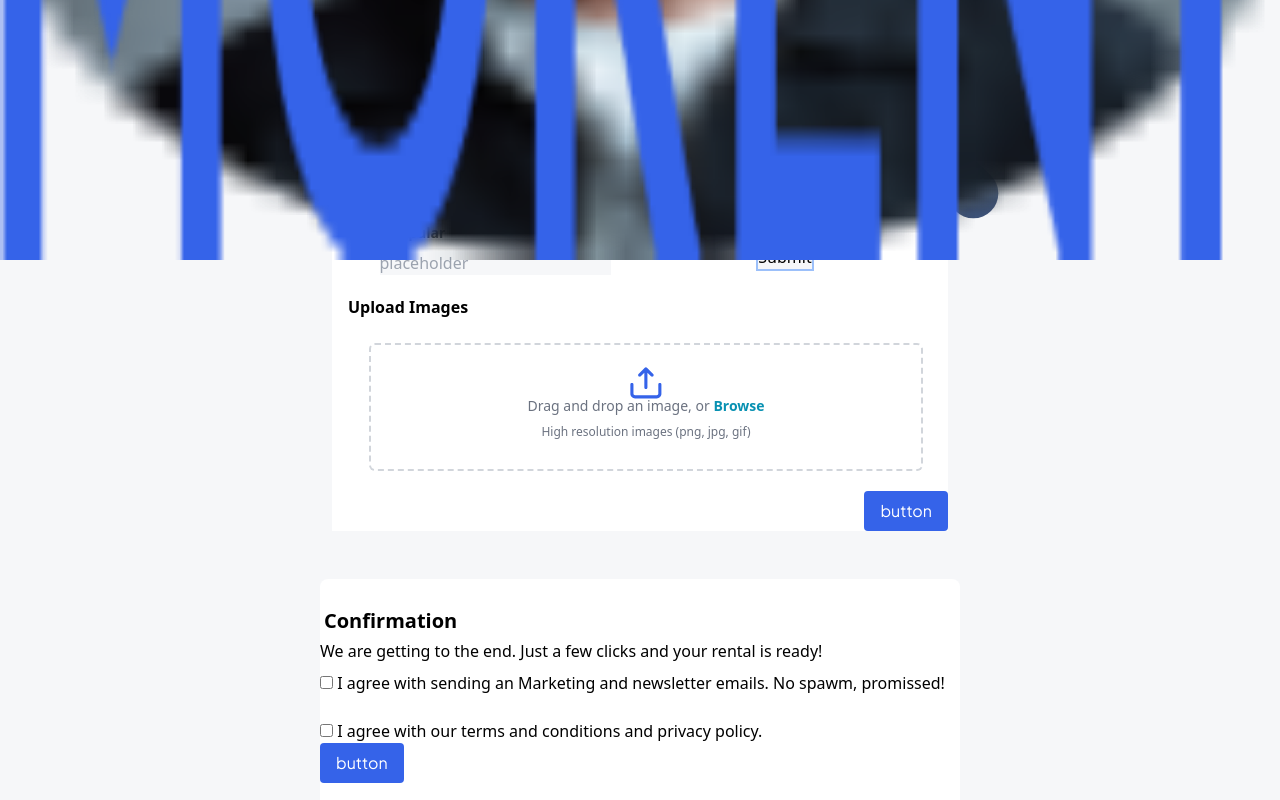
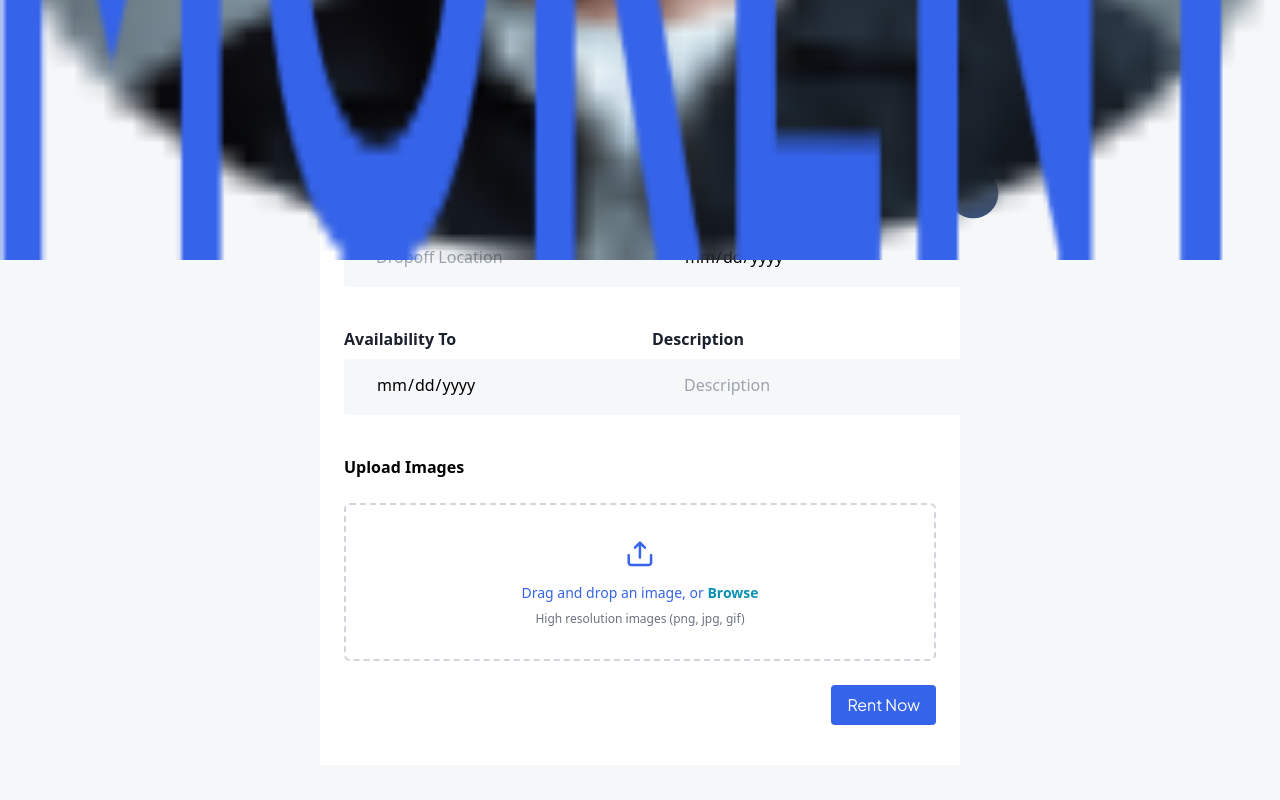
Before and after one commit to AdrienBelhomme/car, a Next.js app: page /add-car-form in a window 1280 px wide. Shown: the part 540-1340 px from the top of the page. Built offline with nearby package versions, Linux system fonts and the light colour scheme.

Commit message:
fix some css

```diff
--- a/assets/index.js
+++ b/assets/index.js
@@ -18,6 +18,7 @@ import Profile from './Profile.png';
 import search from './search.svg';
 import Setting from './Setting.png';
 import vector from './Vector.svg';
+import security from './ic-security-safety.svg';
 
 export default {
   koenigsegg,
@@ -40,4 +41,5 @@ export default {
   Setting,
   filter,
   vector,
+  security,
 };
--- a/components/Button.jsx
+++ b/components/Button.jsx
@@ -1,7 +1,7 @@
-const Button = ({ text = 'button', bgColor = 'bg-btn-blue', color = 'text-white', handleClick, margin, textSize }) => (
+const Button = ({ text = 'Rent Now', bgColor = 'bg-btn-blue', color = 'text-white', handleClick, margin, textSize }) => (
   <button
     onClick={handleClick}
-    type="button"
+    type="submit"
     className={`${bgColor} lg:${textSize} flex font-jakarta ${color} px-4 justify-center items-center rounded py-2 dark:text-white ${margin}`}
   >
     {text}
--- a/pages/add-car-form.js
+++ b/pages/add-car-form.js
@@ -7,12 +7,11 @@ import Button from '../components/Button';
 import image from '../assets/index';
 
 const addCarForm = () => {
-  const [listOfCars, setListOfCars] = useState([]);
   const [carTitle, setCarTitle] = useState('');
   const [model, setModel] = useState('');
   const [price, setPrice] = useState(0);
   const [people, setPeople] = useState('');
-  const [type, setType] = useState('');
+  const [carType, setCarType] = useState('');
   const [location, setLocation] = useState('');
   const [gas, setGas] = useState(0);
   const [pickupLocation, setPickupLocation] = useState('');
@@ -31,7 +30,7 @@ const addCarForm = () => {
         model,
         price,
         people,
-        type,
+        carType,
         location,
         gas,
         pickupLocation,
@@ -53,7 +52,7 @@ const addCarForm = () => {
     setModel(event.target.value);
     setPrice(event.target.value);
     setPeople(event.target.value);
-    setType(event.target.value);
+    setCarType(event.target.value);
     setLocation(event.target.value);
     setGas(event.target.value);
     setPickupLocation(event.target.value);
@@ -70,30 +69,30 @@ const addCarForm = () => {
     <>
       {// Heading
       }
-      <div className="grid place-items-center flex-row mx-auto mb-6 bg-gray-background px-6 py-6 w-full rounded-lg">
-        <div className="w-1/2 mx-auto py-6 text-black bg-white pl-3 font-bold ">
-          <h1 className="text-left text-2xl text-secondinary-default bg-white flex-wrap">Add a Car for Rent</h1>
-          <p className="text-secondinary-default bg-white flex-wrap">Please enter your car info</p>
+      {/* <div className="grid relative place-items-center flex-row mx-auto mb-2 bg-gray-background px-6 py-6 w-full rounded-lg"> */}
+      <div className="mt-6 pb-10">
+        <div className="w-1/2 mx-auto mt-5 py-6 text-black bg-white pl-3 font-bold ">
+          <h1 className="text-left text-2xl pl-4 text-secondinary-default bg-white flex-wrap">Add a Car for Rent</h1>
+          <p className="text-[#90A3BF] bg-white pb-6 pl-4 text-sm">Please enter your car info</p>
         </div>
 
         {// Form
       }
         <form
-          className="grid gap-6 mb-6 md:grid-cols-2 place-items-center place-content-center w-1/2 px-6 md:mb-0 gap-x-3 overflow:hidden
+          className="grid gap-6 grid-cols-2 mb-6 w-1/2 px-6 mx-auto
          text-black bg-white flex-wrap"
           action="/"
           method="post"
           onSubmit={createCar}
         >
-
           <div className="mb-4">
-            <label className="block text-sm font-bold mb-2 text-form-title-color">cars</label>
+            <label className="block text-base font-bold mb-2 text-form-title-color">Car Title</label>
             <input
-              className="bg-form-grey-background border-r-{10}"
+              className="bg-form-grey-background border-r-{10} text-left pl-8 pb-1 rounded w-96 h-14"
               key="cars"
               type="text"
-              placeholder="placeholder"
-              onClick={handleChange}
+              placeholder="Your title"
+              // onClick={handleChange}
               onChange={(event) => {
                 setCarTitle(event.target.value);
               }}
@@ -102,12 +101,12 @@ const addCarForm = () => {
           </div>
 
           <div className="mb-4">
-            <label className="block text-sm font-bold mb-2 text-form-title-color">brand</label>
+            <label className="block text-base font-bold mb-2 text-form-title-color">Car Brand</label>
             <input
-              className="bg-form-grey-background border-r-{10}"
+              className="bg-form-grey-background border-r-{10} text-left pl-8 pb-1 rounded w-96 h-14"
               key="brand"
               type="text"
-              placeholder="placeholder"
+              placeholder="Brand Name"
               onClick={handleChange}
               onChange={(event) => {
                 setModel(event.target.value);
@@ -116,12 +115,12 @@ const addCarForm = () => {
           </div>
 
           <div className="mb-4">
-            <label className="block text-sm font-bold mb-2 text-form-title-color">price</label>
+            <label className="block text-base font-bold mb-2 text-form-title-color">Rent Price</label>
             <input
-              className="bg-form-grey-background border-r-{10}"
+              className="bg-form-grey-background border-r-{10} text-left pl-8 pb-1 rounded w-96 h-14"
               key="price"
               type="number"
-              placeholder="placeholder"
+              placeholder="Price in dollars"
               onClick={handleChange}
               onChange={(event) => {
                 setPrice(event.target.value);
@@ -130,12 +129,12 @@ const addCarForm = () => {
           </div>
 
           <div className="mb-4">
-            <label className="block text-sm font-bold mb-2 text-form-title-color">people</label>
+            <label className="block text-base font-bold mb-2 text-form-title-color">Capacity</label>
             <input
-              className="bg-form-grey-background border-r-{10}"
+              className="bg-form-grey-background border-r-{10} text-left pl-8 pb-1 rounded w-96 h-14"
               key="people"
               type="number"
-              placeholder="placeholder"
+              placeholder="Capacity in persons"
               onClick={handleChange}
               onChange={(event) => {
                 setPeople(event.target.value);
@@ -144,26 +143,26 @@ const addCarForm = () => {
           </div>
 
           <div className="mb-4">
-            <label className="block text-sm font-bold mb-2 text-form-title-color">type</label>
+            <label className="block text-base font-bold mb-2 text-form-title-color">Car Type</label>
             <input
-              className="bg-form-grey-background border-r-{10}"
+              className="bg-form-grey-background border-r-{10} text-left pl-8 pb-1 rounded w-96 h-14"
               key="type"
               type="text"
-              placeholder="placeholder"
+              placeholder="Car Type"
               onClick={handleChange}
               onChange={(event) => {
-                setType(event.target.value);
+                setCarType(event.target.value);
               }}
             />
           </div>
 
           <div className="mb-4">
-            <label className="block text-sm font-bold mb-2 text-form-title-color">location</label>
+            <label className="block text-base font-bold mb-2 text-form-title-color">Location</label>
             <input
-              className="bg-form-grey-background border-r-{10}"
+              className="bg-form-grey-background border-r-{10} text-left pl-8 pb-1 rounded w-96 h-14"
               key="location"
               type="text"
-              placeholder="placeholder"
+              placeholder="Select your city"
               onClick={handleChange}
               onChange={(event) => {
                 setLocation(event.target.value);
@@ -172,12 +171,12 @@ const addCarForm = () => {
           </div>
 
           <div className="mb-4">
-            <label className="block text-sm font-bold mb-2 text-form-title-color">gas</label>
+            <label className="block text-base font-bold mb-2 text-form-title-color">Gas</label>
             <input
-              className="bg-form-grey-background border-r-{10}"
+              className="bg-form-grey-background border-r-{10} text-left pl-8 pb-1 rounded w-96 h-14"
               key="gas"
               type="number"
-              placeholder="placeholder"
+              placeholder="Gas Capacity"
               onClick={handleChange}
               onChange={(event) => {
                 setGas(event.target.value);
@@ -186,12 +185,12 @@ const addCarForm = () => {
           </div>
 
           <div className="mb-4">
-            <label className="block text-sm font-bold mb-2 text-form-title-color">pickup location</label>
+            <label className="block text-base font-bold mb-2 text-form-title-color">Pickup Location</label>
             <input
-              className="bg-form-grey-background border-r-{10}"
+              className="bg-form-grey-background border-r-{10} text-left pl-8 pb-1 rounded w-96 h-14"
               key="pickupLocation"
               type="text"
-              placeholder="placeholder"
+              placeholder="Pickup Location"
               onClick={handleChange}
               onChange={(event) => {
                 setPickupLocation(event.target.value);
@@ -200,12 +199,12 @@ const addCarForm = () => {
           </div>
 
           <div className="mb-4">
-            <label className="block text-sm font-bold mb-2 text-form-title-color">dropoff location</label>
+            <label className="block text-base font-bold mb-2 text-form-title-color">Dropoff Location</label>
             <input
-              className="bg-form-grey-background border-r-{10}"
+              className="bg-form-grey-background border-r-{10} text-left pl-8 pb-1 rounded w-96 h-14"
               key="dropoffLocation"
               type="text"
-              placeholder="placeholder"
+              placeholder="Dropoff Location"
               onClick={handleChange}
               onChange={(event) => {
                 setDropOffLocation(event.target.value);
@@ -213,13 +212,13 @@ const addCarForm = () => {
             />
           </div>
 
-          <div className="mb-4">
-            <label className="block text-sm font-bold mb-2 text-form-title-color">Availability From</label>
+          <div className="mb-2">
+            <label className="block text-base font-bold mb-2 text-form-title-color">Availability From</label>
             <input
-              className="bg-form-grey-background border-r-{10}"
+              className="bg-form-grey-background border-r-{10} text-left pl-8 pb-1 rounded w-96 h-14"
               key="AvailabilityFrom"
               type="date"
-              placeholder="placeholder"
+              placeholder="Availability From"
               onClick={handleChange}
               onChange={(event) => {
                 setAvailabilityFrom(event.target.value);
@@ -228,12 +227,12 @@ const addCarForm = () => {
           </div>
 
           <div className="mb-4">
-            <label className="block text-sm font-bold mb-2 text-form-title-color">Availability To</label>
+            <label className="block text-base font-bold mb-2 text-form-title-color">Availability To</label>
             <input
-              className="bg-form-grey-background border-r-{10}"
+              className="bg-form-grey-background border-r-{10} text-left pl-8 pb-1 rounded w-96 h-14"
               key="AvailabilityTo"
               type="date"
-              placeholder="placeholder"
+              placeholder="Availability To"
               onClick={handleChange}
               onChange={(event) => {
                 setAvailabilityTo(event.target.value);
@@ -242,12 +241,12 @@ const addCarForm = () => {
           </div>
 
           <div className="mb-4">
-            <label className="block text-sm font-bold mb-2 text-form-title-color">description</label>
+            <label className="block text-base font-bold mb-2 text-form-title-color">Description</label>
             <input
-              className="bg-form-grey-background border-r-{10}"
+              className="bg-form-grey-background border-r-{10} text-left pl-8 pb-1 rounded w-96 h-14"
               key="description"
               type="text"
-              placeholder="placeholder"
+              placeholder="Description"
               onClick={handleChange}
               onChange={(event) => {
                 setDescription(event.target.value);
@@ -255,7 +254,7 @@ const addCarForm = () => {
             />
           </div>
 
-          <div className="mb-4">
+          {/* <div className="mb-4">
             <label className="block text-sm font-bold mb-2 text-form-title-color">isPopular</label>
             <input
               className="bg-form-grey-background border-r-{10}"
@@ -267,18 +266,14 @@ const addCarForm = () => {
                 setIsPopular(event.target.value);
               }}
             />
-          </div>
+          </div> */}
 
           {/* <CustomInput
             label="Car Name"
             type="text"
             id="last"
             placeholder="Car Title"
-            onClick={handleChange}
-            onChange={(event) => {
-              setCarTitle(event.target.value);
-              setModel(event.target.value);
-            }}
+            onChange={handleChange}
           />
 
           <CustomInput
@@ -288,7 +283,7 @@ const addCarForm = () => {
             placeholder="Brand Name"
             onClick={handleChange}
             onChange={(event) => {
-              setModel(event.target.value);
+              setCarTitle(event.target.value);
             }}
           />
 
@@ -297,6 +292,7 @@ const addCarForm = () => {
             type="number"
             id="last"
             placeholder="Price in dollars"
+            onChange={handleChange}
           />
 
           <CustomInput
@@ -304,6 +300,7 @@ const addCarForm = () => {
             type="number"
             id="last"
             placeholder="Capacity in persons"
+            onChange={handleChange}
           />
 
           <CustomInput
@@ -311,6 +308,7 @@ const addCarForm = () => {
             type="text"
             id="last"
             placeholder="Car Type"
+            onChange={handleChange}
           />
 
           <CustomInput
@@ -318,20 +316,46 @@ const addCarForm = () => {
             type="text"
             id="last"
             placeholder="Select your city"
+            onChange={handleChange}
           /> */}
 
-          <button
+          {/* <button
             className="bg-form-grey-background outline-8 outline-black ring-2"
             type="submit"
           >Submit
-          </button>
+          </button> */}
+
+          <div className=" text-black bg-white font-bold text-left">
+            Upload Images
+          </div>
+
+          <br />
+
+          <label
+            htmlFor="dropzone-file"
+            className="flex col-span-2 pr-6 mr-6 justify-center place-items-center w-full h-{180} px-6 transition bg-white border-2
+    border-gray-300 border-dashed rounded-md appearance-none cursor-pointer hover:border-gray-400 focus:outline-none"
+          >
+            <div className="flex flex-col justify-center items-center pt-5 pb-6">
+              <Image src={image.vector} alt="uploadimage" priority className=" object-contain my-4" />
+              <p className="mb-2 text-sm text-[#3563E9]">Drag and drop an image, or <span className="font-semibold text-cyan-600"> Browse</span></p>
+              <p className="text-xs text-gray-500 dark:text-gray-400 mb-2">High resolution images (png, jpg, gif)</p>
+            </div>
+            <input id="dropzone-file" type="file" className="hidden" />
+          </label>
+
+          <br />
+
+          <div className="pb-10 justify-items-end ml-auto place-items-end">
+            <Button />
+          </div>
 
         </form>
 
         {// Upload Images
         }
 
-        <div className="w-1/2 mx-auto my-auto text-black bg-white pl-3">
+        {/* <div className="w-1/2 mx-auto mb-6 text-black bg-white pl-3">
           <div className="mx-auto p-1 text-black bg-white font-bold text-left">
             Upload Images
           </div>
@@ -351,45 +375,45 @@ const addCarForm = () => {
             </label>
           </div>
 
-          {/* <div className="place-content-center w-full md:w-1/2 px-6  mb-6 md:mb-0 gap-x-3 overflow:hidden text-black bg-btn-blue flex flex-wrap">
-          Uploading files
-
-          <label className="block mb-2 text-sm font-medium text-gray-900 dark:text-gray-300" htmlFor="multiple_files">Upload multiple files</label>
-          <input
-            className="block w-full text-sm text-gray-900 bg-gray-50 rounded-lg border
-           border-gray-300 cursor-pointer dark:text-gray-400 focus:outline-none dark:bg-gray-700 dark:border-gray-600 dark:placeholder-gray-400"
-            id="multiple_files"
-            type="file"
-            multiple
-          />
-
-        </div> */}
-          <div className="justify-items-end">
+          <div className="justify-items-end mb-6">
             <Button />
           </div>
-        </div>
-
+        </div> */}
       </div>
 
       {// Confirmation
         }
-      <div className="w-1/2 py-6 mx-auto mb-6 text-black bg-white rounded-lg">
-        <div className="mx-auto p-1 text-black bg-white text-xl text-left font-semibold">
+      <div className="w-1/2 py-6 mx-auto mb-6 text-black bg-white rounded-lg font-jakarta">
+        <div className="mx-auto pl-9 text-black bg-white text-xl text-left font-semibold">
           Confirmation
         </div>
 
-        <p className="text-black bg-white pb-2">We are getting to the end. Just a few clicks and your rental is ready!</p>
+        <p className="text-[#90A3BF] bg-white pl-9 pb-6 text-sm">We are getting to the end. Just a few clicks and your rental is ready!</p>
 
-        <div>
-          <input type="checkbox" className="text-black" /> <label>I agree with sending an Marketing and newsletter emails. No spawm, promissed!</label>
+        <div className="text-left pl-2 pb-1 mx-8 bg-[#F6F7F9] rounded font-semibold">
+          <input type="checkbox" className="text-black m-4 text-base" /> <label>I agree with sending an Marketing and newsletter emails. No spawm, promissed!</label>
         </div>
 
         <br />
 
-        <div>
-          <input type="checkbox" className="text-black" /> <label>I agree with our terms and conditions and privacy policy.</label>
+        <div className="text-left pl-2 pb-1 mx-8 bg-[#F6F7F9] rounded font-semibold">
+          <input type="checkbox" className="text-black m-4 text-base" /> <label>I agree with our terms and conditions and privacy policy.</label>
         </div>
-        <Button />
+
+        <br />
+        <div className="pl-9 pb-6">
+          <Button />
+        </div>
+
+        <div className="pl-9 pb-2">
+          <Image src={image.security} alt="uploadimage" priority className=" object-contain" />
+        </div>
+
+        <div className="mx-auto pl-9 text-black bg-white text-xl text-left font-semibold">
+          All your data is safe
+        </div>
+
+        <p className="text-[#90A3BF] bg-white pl-9 pb-6 text-sm">We are using the most advanced security to provide you the best experience ever.</p>
       </div>
 
     </>
--- a/pages/api/car.js
+++ b/pages/api/car.js
@@ -25,7 +25,7 @@ export default async function handler(req, res) {
       break;
     // case 'DELETE':
     //   try {
-    //     const removePost = await Car.remove({ _id: req.params.postId });
+    //     const removePost = await Car.remove(req.params.postId);
     //     res.status(200).json(removePost);
     //   } catch (error) {
     //     res.status(404).json({ message: error.message });
```
Also changed, not shown: components/CustomInput.jsx (+51 -7 lines), pages/uploadImage.js (+106 -4 lines), assets/ic-security-safety.svg (added).
